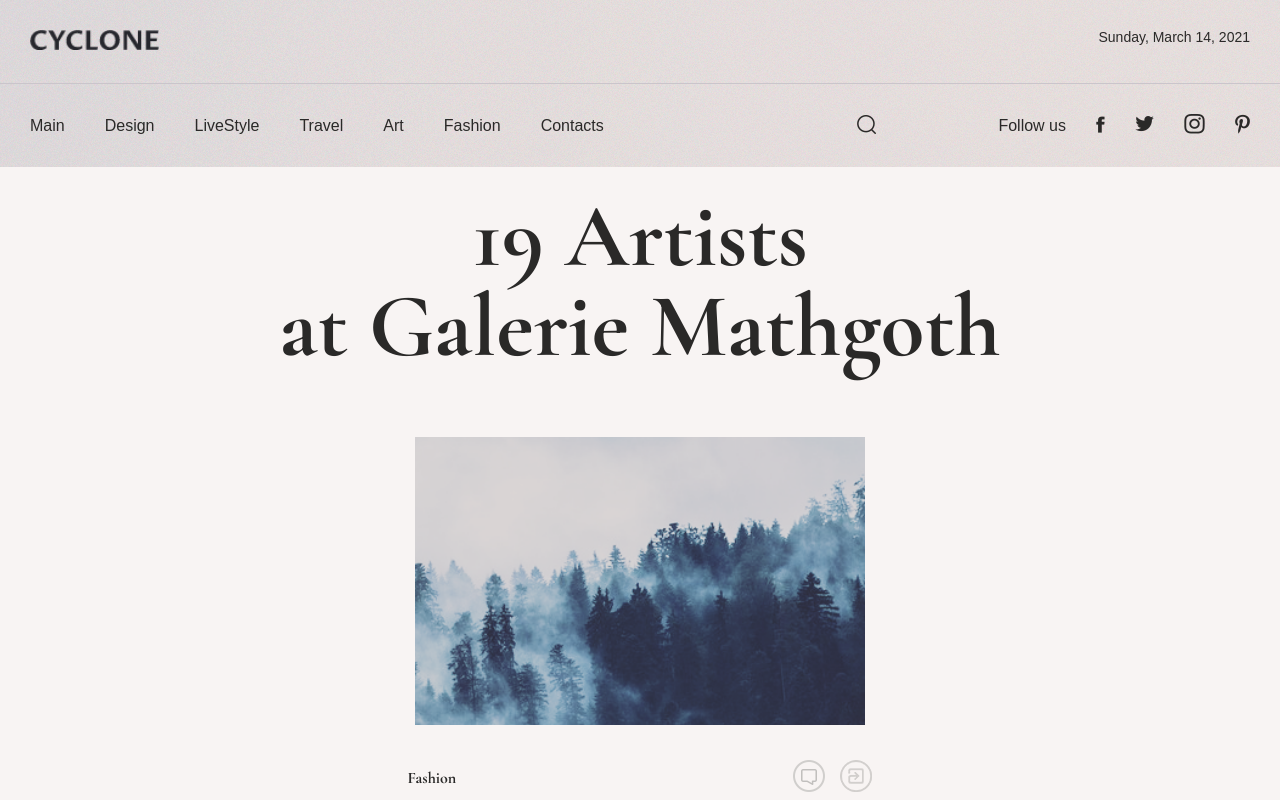
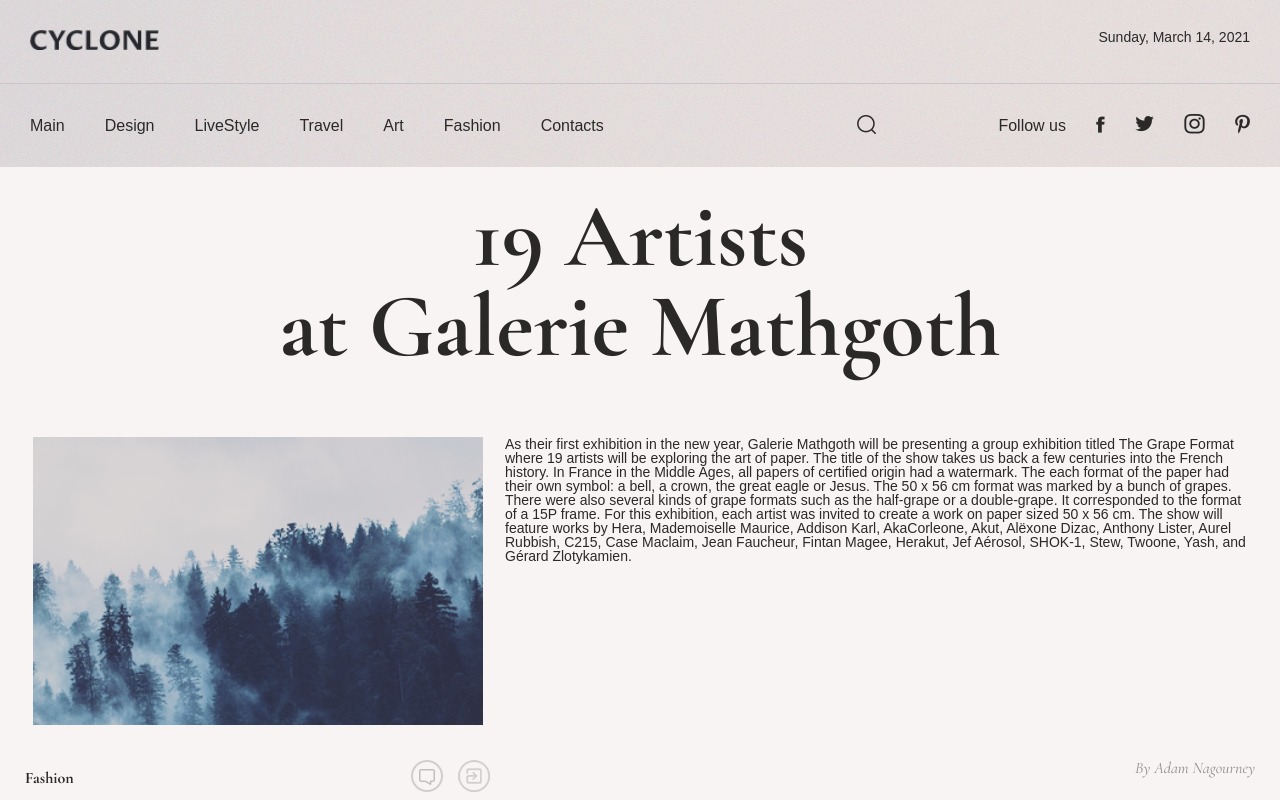
Before and after one commit to nazarenko-by/Cyclone-react, a React (Create React App) app: page /fullTopic/1 in a window 1280 px wide. Shown: the top 800 px of the page. Built offline with nearby package versions, Linux system fonts and the light colour scheme; a web font is replaced by a local one.

Commit message:
edited style

```diff
--- a/src/App/Contacts/Contacts.js
+++ b/src/App/Contacts/Contacts.js
@@ -7,7 +7,10 @@ const Contacts = () => {
         <div className="contacts-page">
             <div className="big-title">Contacts</div>
             <div className="title">Contact info</div>
-            <div className="text">Lorem ipsum dolor sit amet consectetur adipisicing elit. Sed sunt accusantium vitae. Possimus pariatur rerum doloremque in quisquam soluta corrupti repellendus culpa beatae dolorum ipsam cum laboriosam, optio aperiam vel.</div>
+            <div className="text">
+                <div>Lorem ipsum dolor sit amet consectetur adipisicing elit. Sed sunt accusantium vitae. Possimus pariatur rerum doloremque in quisquam soluta corrupti repellendus culpa beatae dolorum ipsam cum laboriosam, optio aperiam vel.</div>
+                <div>tel: +123-456-789</div>
+            </div>
             <div className="map">
                 <iframe title="map" src="https://www.google.com/maps/embed?pb=!1m18!1m12!1m3!1d2564.2925549425777!2d36.22989593494706!3d50.00587158103788!2m3!1f0!2f0!3f0!3m2!1i1024!2i768!4f13.1!3m3!1m2!1s0x4127a1150aa7c385%3A0x5043df85a35a946b!2z0KHRg9GF0L7QuSDRhNC-0L3RgtCw0L0!5e0!3m2!1sru!2sua!4v1615729542641!5m2!1sru!2sua" loading="auto"></iframe>
             </div>
--- a/src/App/Contacts/contacts.css
+++ b/src/App/Contacts/contacts.css
@@ -8,6 +8,10 @@
 
 .contacts-page .text{
     text-align: center;
+}
+
+.contacts-page .text div{
+    margin-bottom: 15px;
 }
 
 .map{
@@ -24,10 +28,22 @@
 @media(min-width:768px){
     .contacts-page{
         grid-template-areas: ". big-title ." ". map ." ". title ." ". this-text ." ;
-        grid-template-columns: auto minmax(auto, 450px) auto;;
+        grid-template-columns: auto minmax(auto, 450px) auto;
     }
 
     .map iframe{
-        height: 600px;
+        height: 450px;
     }
 }
+
+@media(min-width:1024px){
+    .contacts-page{
+        grid-template-areas: "big-title big-title" "map title" "map this-text " ;
+        grid-template-columns:minmax(auto, 450px) auto;
+        grid-template-rows: auto minmax(auto, 50px) auto;
+    }
+
+    .contacts-page .text{
+        text-align: left;
+    }
+}
--- a/src/App/FullTopicPage/fullTopicPage.css
+++ b/src/App/FullTopicPage/fullTopicPage.css
@@ -50,10 +50,21 @@
 @media(min-width:1024px){
     .full-topic-image{
         margin: 50px 0 20px;
+        align-self: center;
     }
 
+    .full-topic-page{
+        grid-template-columns: minmax(auto, 225px) minmax(auto, 225px) auto;
+        grid-template-areas: " big-title big-title big-title" "full-topic-image full-topic-image this-text" "tag comment-share-button topic-autor";
+    }
+
+
     .full-topic-page .text {
-        margin: 20px 0;
+        margin: 50px 0 20px;
+    }
+
+    .full-topic-page .topic-autor{
+        justify-self: end;
     }
 }
 @media(min-width:1200px){
```
